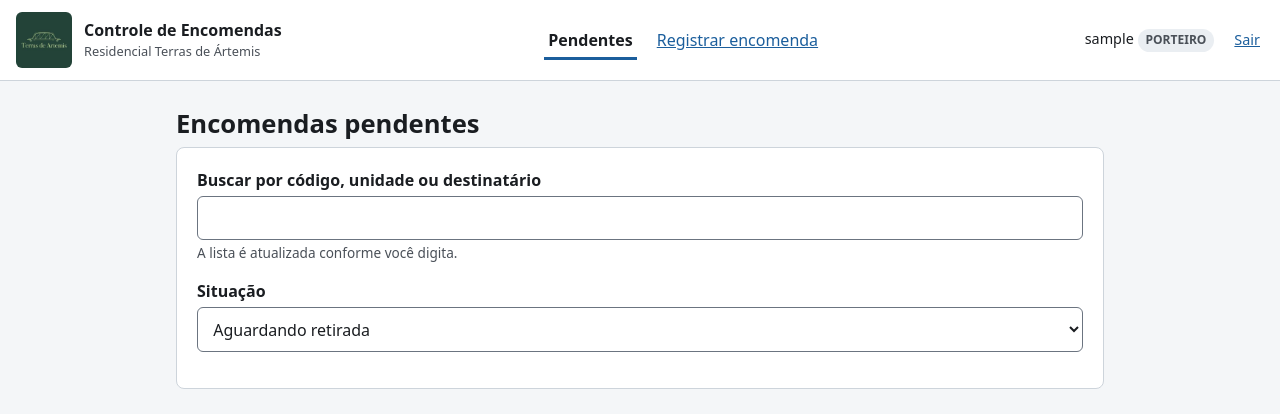
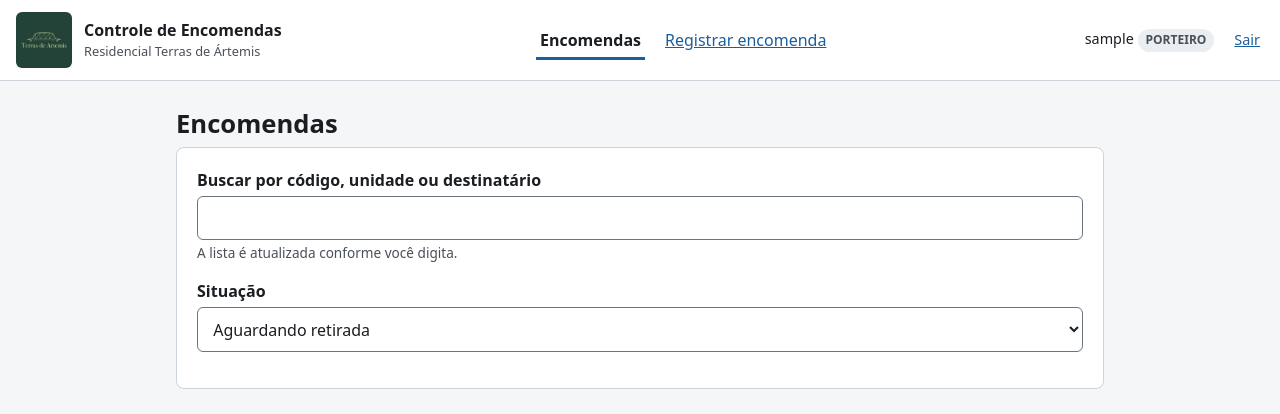
Before and after one commit to eberk9/PI2-Univesp, a Flask app: page /encomendas/pendentes in a window 1280 px wide. Shown: the top 414 px of the page. Run offline with Flask 3, Linux system fonts and the light colour scheme; the visitor is signed in with stand-in values (Sample User, id 1); data that the repository does not hold is empty.

Commit message:
Renomeia a tela Pendentes para Encomendas
A tela também lista as encomendas já retiradas e as devolvidas
(filtro Situação), então o nome Pendentes escondia essa consulta.

Co-Authored-By: Claude Opus 5.5 <noreply@anthropic.com>

```diff
--- a/app/templates/base.html
+++ b/app/templates/base.html
@@ -23,7 +23,7 @@
     <nav class="cabecalho__nav" aria-label="Navegação principal">
       <ul>
         {% if not current_user.e_morador() %}
-          <li><a href="{{ url_for('main.pendentes') }}"{% if request.endpoint == 'main.pendentes' %} aria-current="page"{% endif %}>Pendentes</a></li>
+          <li><a href="{{ url_for('main.pendentes') }}"{% if request.endpoint == 'main.pendentes' %} aria-current="page"{% endif %}>Encomendas</a></li>
           <li><a href="{{ url_for('main.nova_encomenda') }}"{% if request.endpoint == 'main.nova_encomenda' %} aria-current="page"{% endif %}>Registrar encomenda</a></li>
         {% else %}
           <li><a href="{{ url_for('main.minhas_encomendas') }}"{% if request.endpoint == 'main.minhas_encomendas' %} aria-current="page"{% endif %}>Minhas encomendas</a></li>
--- a/app/templates/pendentes.html
+++ b/app/templates/pendentes.html
@@ -1,8 +1,8 @@
 {% extends "base.html" %}
-{% block titulo %}Encomendas pendentes{% endblock %}
+{% block titulo %}Encomendas{% endblock %}
 
 {% block conteudo %}
-<h1>Encomendas pendentes</h1>
+<h1>Encomendas</h1>
 
 <div class="cartao">
   <form id="form-busca" role="search" novalidate>
```
